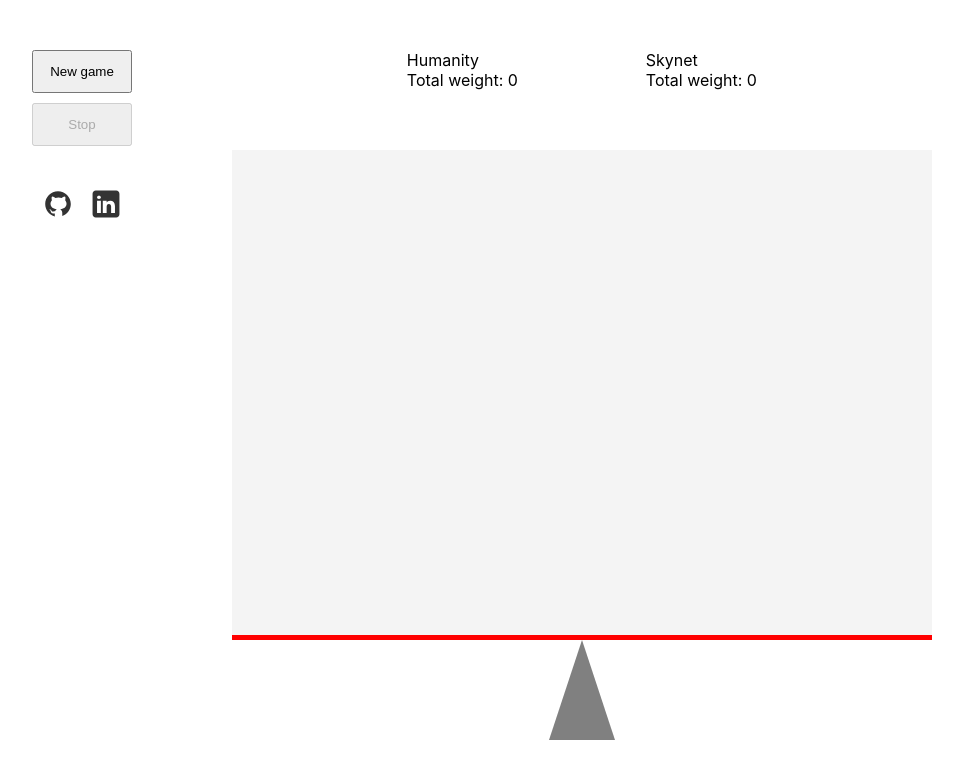
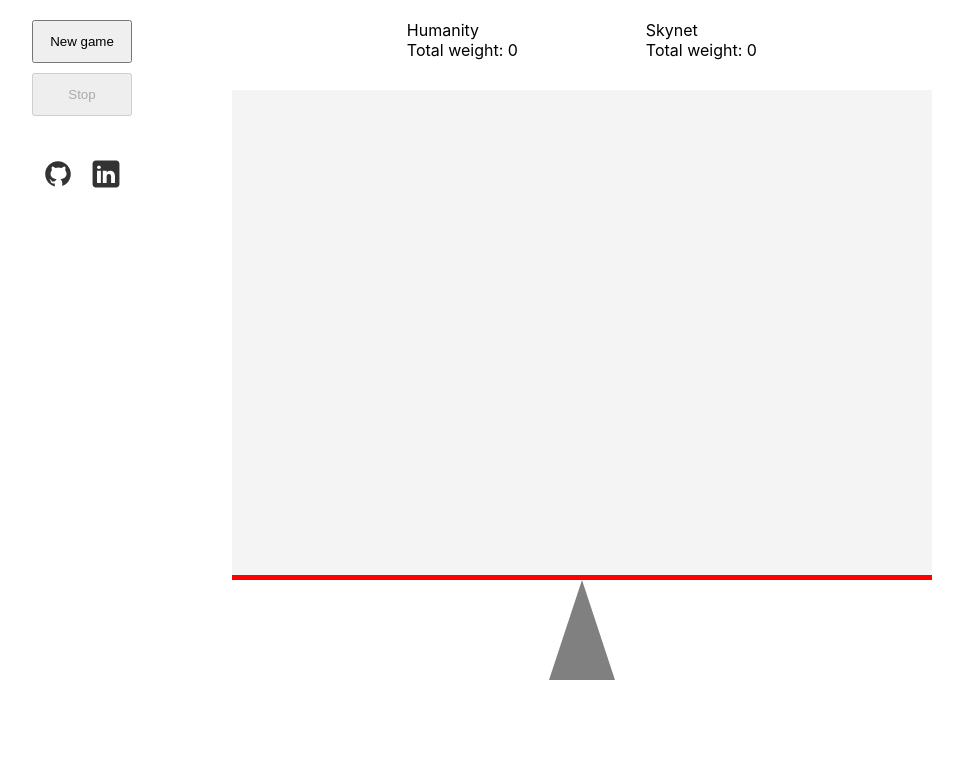
Before and after one commit to emrerdem1/teeter-totter-game, a React (Create React App) app: page / in a window 1280 px wide. Shown: the top 778 px of the page, without its empty margins (158-1121 px from the left). Built offline with nearby package versions, Linux system fonts and the light colour scheme.

Commit message:
Fix unnecessary scroll issue, tweak spacing

```diff
--- a/src/App.tsx
+++ b/src/App.tsx
@@ -10,11 +10,11 @@
 `;
 
 const AppContainerDiv = styled.div`
-  width: 100vw;
+  width: 100%;
   height: 100%;
   display: flex;
   justify-content: center;
-  padding: 50px 0 200px;
+  padding: 20px 0 0;
 `;
 
 const App: React.FC = () => {
--- a/src/components/StatisticsView.tsx
+++ b/src/components/StatisticsView.tsx
@@ -7,7 +7,8 @@
 const StatisticsContainerDiv = styled.div`
   display: flex;
   width: 50%;
-  height: 100px;
+  height: 60px;
+  margin-bottom: 10px;
   justify-content: space-between;
 `;
 
```
